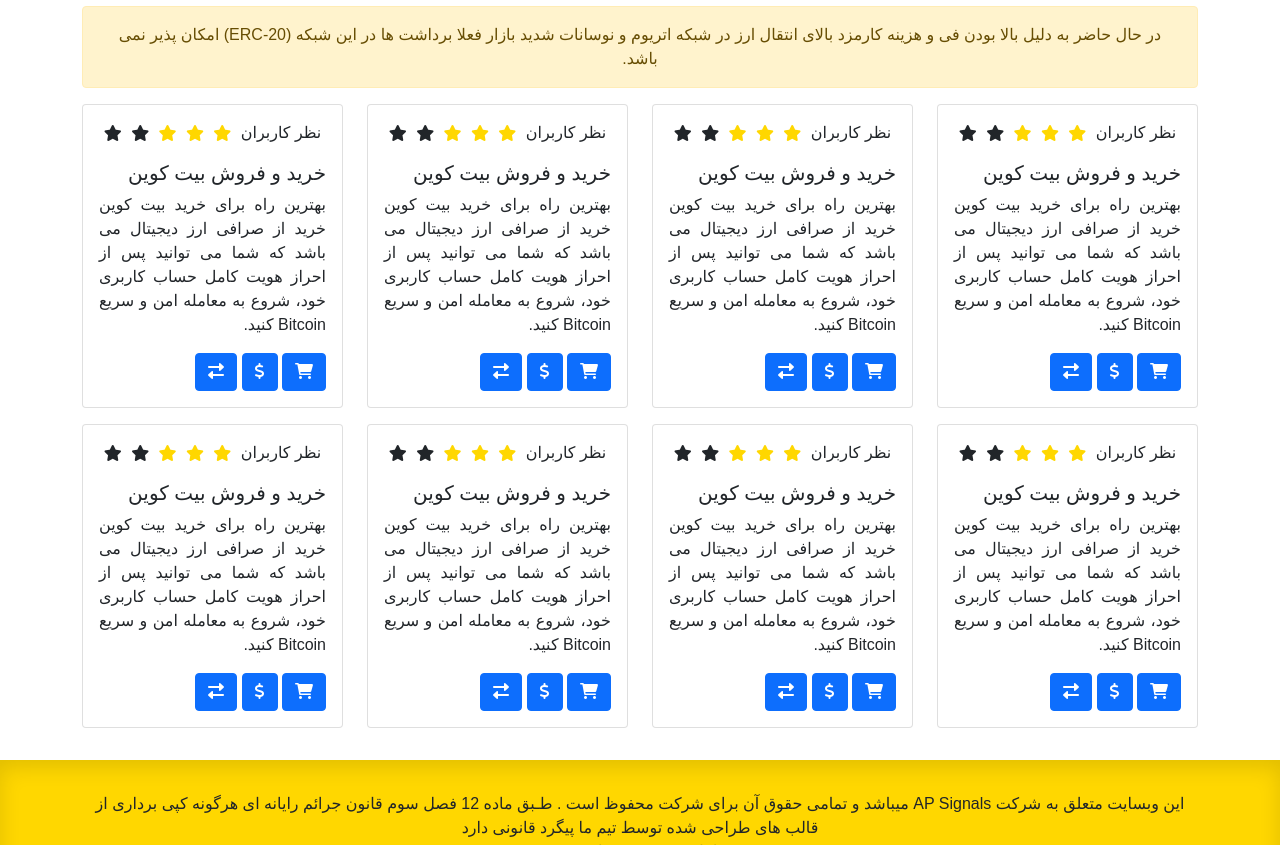
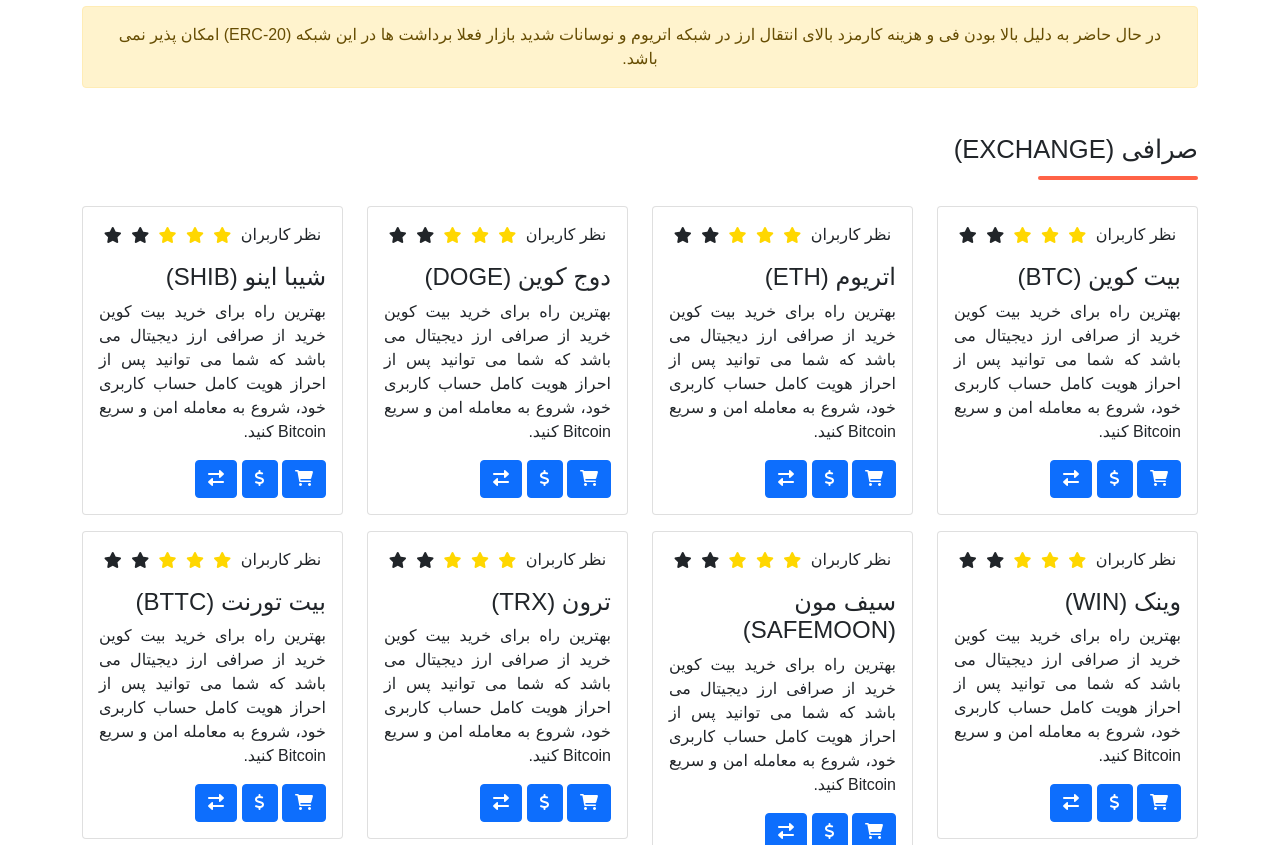
Before and after one commit to taherimohsen/last-css, a plain HTML site: page index.html in a window 1280 px wide. Shown: the part 660-1505 px from the top of the page. Drawn offline with nearby package versions, Linux system fonts and the light colour scheme; a small style sheet from the web is missing; a web font is replaced by a local one.

```diff
--- a/index.html
+++ b/index.html
@@ -182,6 +182,9 @@
         </div>
         <main id="main-content">
           <div class="row">
+            <div class="heading-title">
+             صرافی (EXCHANGE)
+            </div>
             <div class="col-lg-3 col-md-4 col-sm-6 col-xs-12">
               <div class="card">
                 <div class="card-body">
@@ -193,7 +196,7 @@
                     <span class="fa fa-star"></span>
                     <span class="fa fa-star"></span>
                   </header>
-                  <h5 class="card-title">خرید و فروش بیت کوین</h5>
+                  <h4 class="card-title">بیت کوین (BTC)</h4>
                   <p class="card-text">
                     بهترین راه برای خرید بیت کوین خرید از صرافی ارز دیجیتال می
                     باشد که شما می توانید پس از احراز هویت کامل حساب کاربری خود،
@@ -224,7 +227,7 @@
                     <span class="fa fa-star"></span>
                     <span class="fa fa-star"></span>
                   </header>
-                  <h5 class="card-title">خرید و فروش بیت کوین</h5>
+                  <h4 class="card-title">اتریوم (ETH)</h5>
                   <p class="card-text">
                     بهترین راه برای خرید بیت کوین خرید از صرافی ارز دیجیتال می
                     باشد که شما می توانید پس از احراز هویت کامل حساب کاربری خود،
@@ -255,7 +258,7 @@
                     <span class="fa fa-star"></span>
                     <span class="fa fa-star"></span>
                   </header>
-                  <h5 class="card-title">خرید و فروش بیت کوین</h5>
+                  <h4 class="card-title">دوج کوین (DOGE)</h5>
                   <p class="card-text">
                     بهترین راه برای خرید بیت کوین خرید از صرافی ارز دیجیتال می
                     باشد که شما می توانید پس از احراز هویت کامل حساب کاربری خود،
@@ -286,7 +289,7 @@
                     <span class="fa fa-star"></span>
                     <span class="fa fa-star"></span>
                   </header>
-                  <h5 class="card-title">خرید و فروش بیت کوین</h5>
+                  <h4 class="card-title">شیبا اینو (SHIB)</h5>
                   <p class="card-text">
                     بهترین راه برای خرید بیت کوین خرید از صرافی ارز دیجیتال می
                     باشد که شما می توانید پس از احراز هویت کامل حساب کاربری خود،
@@ -317,7 +320,7 @@
                     <span class="fa fa-star"></span>
                     <span class="fa fa-star"></span>
                   </header>
-                  <h5 class="card-title">خرید و فروش بیت کوین</h5>
+                  <h4 class="card-title">وینک (WIN)</h5>
                   <p class="card-text">
                     بهترین راه برای خرید بیت کوین خرید از صرافی ارز دیجیتال می
                     باشد که شما می توانید پس از احراز هویت کامل حساب کاربری خود،
@@ -348,7 +351,7 @@
                     <span class="fa fa-star"></span>
                     <span class="fa fa-star"></span>
                   </header>
-                  <h5 class="card-title">خرید و فروش بیت کوین</h5>
+                  <h4 class="card-title">سیف مون (SAFEMOON)</h5>
                   <p class="card-text">
                     بهترین راه برای خرید بیت کوین خرید از صرافی ارز دیجیتال می
                     باشد که شما می توانید پس از احراز هویت کامل حساب کاربری خود،
@@ -379,7 +382,7 @@
                     <span class="fa fa-star"></span>
                     <span class="fa fa-star"></span>
                   </header>
-                  <h5 class="card-title">خرید و فروش بیت کوین</h5>
+                  <h4 class="card-title">ترون (TRX)</h5>
                   <p class="card-text">
                     بهترین راه برای خرید بیت کوین خرید از صرافی ارز دیجیتال می
                     باشد که شما می توانید پس از احراز هویت کامل حساب کاربری خود،
@@ -410,7 +413,7 @@
                     <span class="fa fa-star"></span>
                     <span class="fa fa-star"></span>
                   </header>
-                  <h5 class="card-title">خرید و فروش بیت کوین</h5>
+                  <h4 class="card-title">بیت تورنت (BTTC)</h5>
                   <p class="card-text">
                     بهترین راه برای خرید بیت کوین خرید از صرافی ارز دیجیتال می
                     باشد که شما می توانید پس از احراز هویت کامل حساب کاربری خود،
--- a/style.css
+++ b/style.css
@@ -40,6 +40,23 @@
   margin-top: 1em;
 }
 
+.heading-title{
+  display: flex;
+  flex-direction: column;
+  margin: 1em 0;
+  font-size: 1.6rem;
+  font-weight: 500;
+}
+
+.heading-title:after{
+  content:"";
+    background-color: tomato;
+    margin-top: 8px;
+    height: 0.15em;
+    width: 10rem;
+    border-radius: .25em;
+}
+
 .card-head{
     display: flex;
     justify-content: space-around;
@@ -58,12 +75,6 @@
 .card-text{
     text-align: justify;
 }
- /* .kharid{
-    position: relative;
-    border: none;
-    transition: all 1s ease-in-out;
-} */
-
 
 .kharid::after {
     content:"خرید";
```
